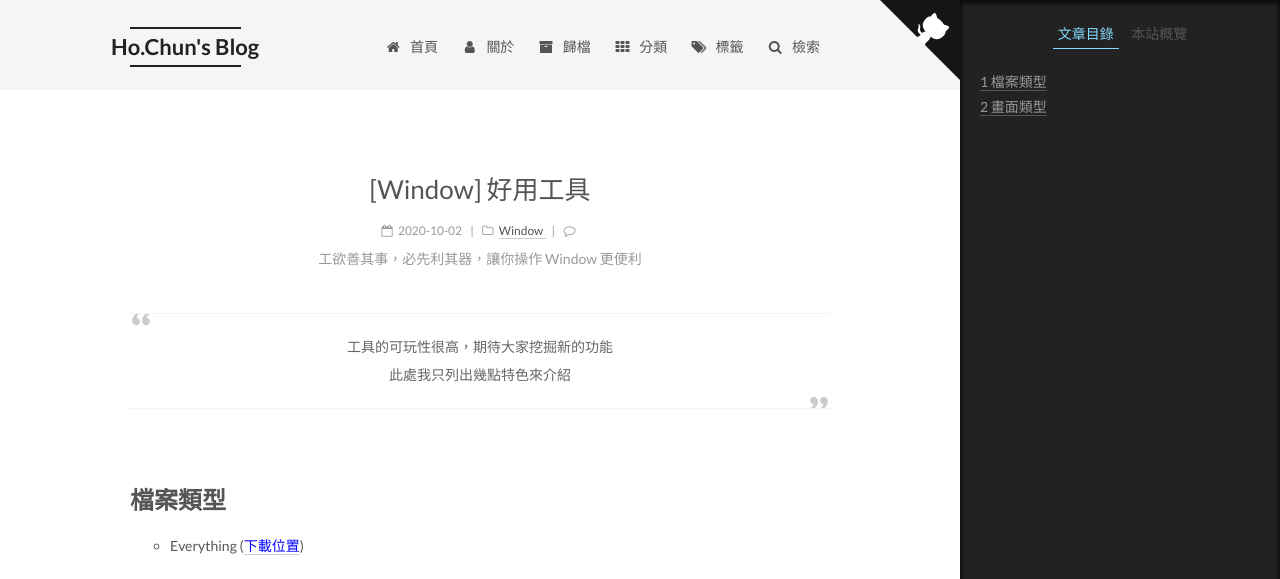
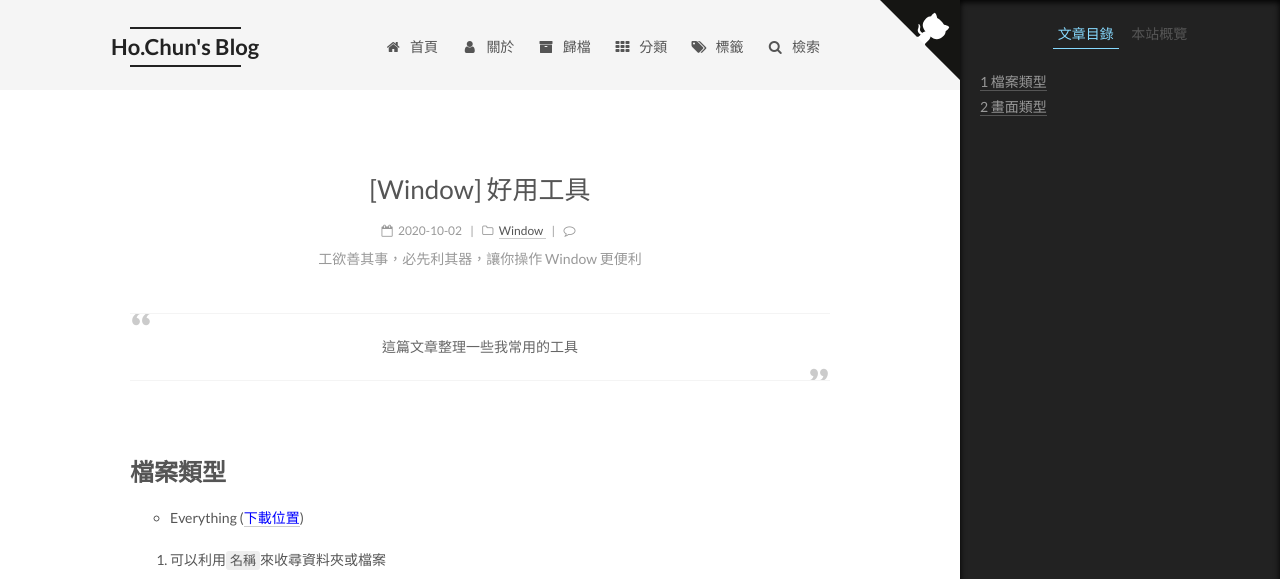
Before and after one commit to hochun836/hochun836.github.io, a Jekyll site: the page built from _posts/2020-10-02-[Window] 好用工具.md, in a window 1280 px wide and 1400 px high. Shown: the top 579 px of the window. Built offline with Jekyll 4.4.1, drawn with Linux system fonts in a browser that asks for light colours; comment, search, counter and statistics services are not loaded.

```diff
--- a/_config.yml
+++ b/_config.yml
@@ -217,8 +217,8 @@ font:
 social:
   GitHub: https://github.com/hochun836/
   Facebook: https://www.facebook.com/peter.kang.374
-  Instagram: https://www.instagram.com/hochun836/
-  FoanaScuba: http://foanascuba.com
+  #Instagram: https://www.instagram.com/hochun836/
+  #FoanaScuba: http://foanascuba.com
 
 # Social Links Icons
 # Icon Mapping:
@@ -743,3 +743,10 @@ images: assets/images
 
 # Theme version
 version: 5.1.1
+
+# Environment
+dev:
+  img: http://localhost/blog
+
+prd:
+  img: https://hochun836.com/blog
--- a/_posts/2020-10-02-[Window] 好用工具.md
+++ b/_posts/2020-10-02-[Window] 好用工具.md
@@ -10,7 +10,12 @@ tags:
 - tools
 ---
 
-<blockquote class="blockquote-center">工具的可玩性很高，期待大家挖掘新的功能<br>此處我只列出幾點特色來介紹</blockquote>
+{% if jekyll.production %} {% assign img = site.prd.img %} {% endif %}
+{% unless jekyll.production %} {% assign img = site.dev.img %} {% endunless %}
+{% assign date = page.date | date: '%Y/%m/%d' %}
+{% assign img = img | append: '/' | append: date %}
+
+<blockquote class="blockquote-center">這篇文章整理一些我常用的工具</blockquote>
 
 <br>
 
```
Also changed, not shown: other parts of _posts/2020-10-02-[Window] 好用工具.md (+2 -0 lines), README.md.
